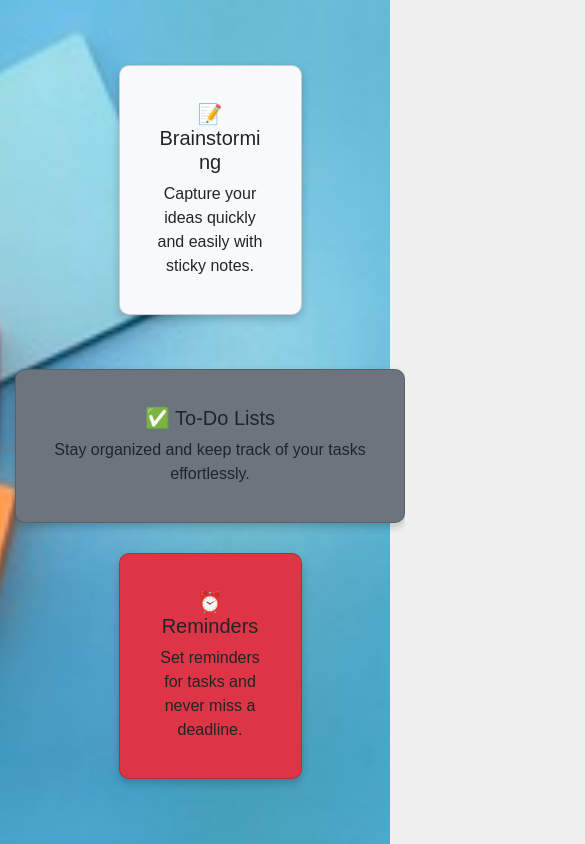
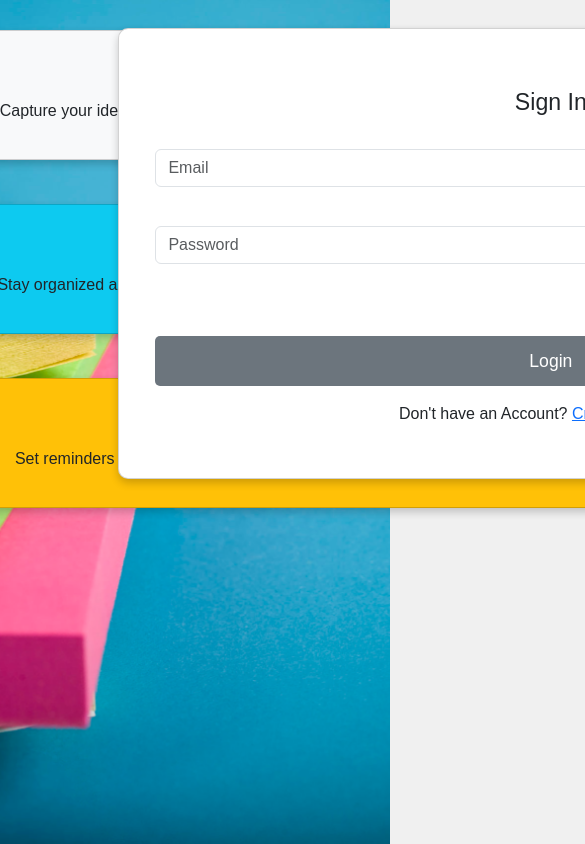
Before and after one commit to SuriyaDharshini-1012/STICKY-NOTES-REACT, a React (Create React App) app: page / in a window 390 px wide. Shown: the top 844 px of the page, 585 px wide, since content can reach past the window. Built offline with nearby package versions, Linux system fonts and the light colour scheme.

Commit message:
completed home page ui

```diff
--- a/src/App.css
+++ b/src/App.css
@@ -4,11 +4,14 @@ body {
   margin: 0;
   padding: 0;
 }
+
 .container {
   display: flex;
-  flex-wrap: wrap;
+  flex-wrap: wrap; /* This allows the items to wrap on smaller screens */
   justify-content: center;
+  padding: 50px 15px;
 }
+
 .card {
   background-color: #fff;
   border-radius: 10px;
@@ -18,21 +21,26 @@ body {
   transition: transform 0.2s;
   width: 300px;
 }
+
 .card:hover {
   transform: scale(1.05);
 }
+
 h2 {
   text-align: center;
   color: #333;
 }
+
 .form-group {
   margin-bottom: 15px;
 }
+
 label {
   display: block;
   margin-bottom: 5px;
   color: #555;
 }
+
 input {
   width: 100%;
   padding: 10px;
@@ -45,13 +53,16 @@ input:focus {
   border-color: #007bff;
   outline: none;
 }
+
 .is-invalid {
   border-color: #dc3545;
 }
+
 .invalid-feedback {
   color: #dc3545;
   font-size: 0.875em;
 }
+
 .btn {
   width: 100%;
   padding: 10px;
@@ -63,88 +74,91 @@ input:focus {
   font-size: 1em;
   transition: background-color 0.2s;
 }
+
 .btn:hover {
   background-color: #0056b3;
 }
-@media (max-width: 600px) {
-  .card {
-    width: 100%;
-  }
-}
+
 body, html {
   height: 100%;
   margin: 0;
 }
+
 .bg-image {
-  background-image: url('../src/assets/backfinal.jpg');
-  /* background-color: #EFDD6F; */
+  background-image: url('../src/assets/backgroundfinal.jpg');
   background-size: cover;
   background-position: center;
   min-height: 100vh;
+  width: 100%;
   display: flex;
   flex-direction: column;
-  /* justify-content: center;
-  align-items: center;   */
   position: sticky;
 }
+
 .container {
-   /* background-color:white;   */
   border-radius: 10px;
   padding: 30px;
-}
-.navbar {
-  background-color:#9e7049;
-  position: absolute;
-  width: 100%;
-  height:100px;
-  z-index: 1000;
-}
-
-.navbar-brand,
-.nav-link {
-  font-size: 0.9rem;
 }
 
 .card-bg {
   width: 400px;
   padding: 2rem;
-  /* background-image: url("../src/asserts/back.png");  */
-
   border-radius: 10px;
   display: flex;
   flex-direction: column;
   justify-content: center;
 }
-.container {
-  padding: 50px 0;
+
+@media (max-width: 1200px) {
+  /* Large screens (tablets in landscape, laptops) */
+  .col-md-6 {
+    width: 50%; /* Each card takes up 50% of the width */
+  }
 }
 
+@media (max-width: 992px) {
+  /* Medium screens (tablets in portrait) */
+  .col-md-6 {
+    width: 100%; /* Cards should take full width */
+  }
+
+  .col-10, .col-8, .col-6 {
+    width: 100%; /* Make all columns stack vertically */
+  }
+}
+
+@media (max-width: 768px) {
+  /* Small screens (phones in landscape) */
+  .col-md-6 {
+    width: 100%; /* Make cards take full width */
+  }
+
+  .col-10, .col-8, .col-6 {
+    width: 100%; /* Stack the columns */
+  }
 
   .card {
-  transition: transform 0.2s;
+    width: 90%; /* Cards take up most of the width on smaller screens */
+  }
 }
 
-.card:hover {
-  transform: scale(1.05);
+@media (max-width: 480px) {
+  /* Extra small screens (phones in portrait) */
+  .col-md-6 {
+    width: 100%; /* Cards take full width */
   }
-.sidebar img{
-  height: 50px;
-  width:50px;
-  cursor:pointer;
+
+  .card {
+    width: 100%; /* Ensure cards take full width */
+    margin: 10px 0; /* Adjust margin between cards */
   }
-.sidebar{
-  display: flex;
-  flex-direction: column;
-  gap: 40%;
 
+  .btn {
+    padding: 12px;
+    font-size: 1.1em;
   }
-.sidebar_list{
-  display: flex;
-  flex-direction: column;
-  gap:40px;
-  align-items: center;
+
+  .container {
+    padding: 20px 10px; /* Adjust container padding */
   }
-.sidebar_list_items{
-  border-radius: 50px;
-
 }
--- a/src/App.js
+++ b/src/App.js
@@ -2,8 +2,7 @@ import React from 'react';
 import { BrowserRouter as Router, Routes, Route } from 'react-router-dom';
 import Home from '../src/pages/Home'
 import SignUp from './auth/SignUp';
-import SignIn from './auth/SignIn';
-import Note from './pages/Note'
+import Note from './pages/Note';
 import Profile from './pages/Profile';
 
 const App = () => {
@@ -11,7 +10,6 @@ const App = () => {
     <Router>
       <Routes>
         <Route path="/" element={<Home />} />
-        <Route path="/SignIn" element={<SignIn />} />
         <Route path="/SignUp" element={<SignUp />} />
         <Route path="Note" element={<Note/>} />
         <Route path="profile" element={<Profile/>} />
--- a/src/Auth/SignUp.jsx
+++ b/src/Auth/SignUp.jsx
@@ -43,7 +43,7 @@ const SignUp = () => {
 
       toast.success("Account created successfully!", {
         autoClose: 3000,
-        onClose: () => navigate('/SignIn'),
+        onClose: () => navigate('/Home'),
       });
 
       reset();
@@ -52,8 +52,6 @@ const SignUp = () => {
       toast.error("Signup failed. Please try again.");
     }
   };
-
-
 
   const formFields = [
     { name: 'firstName', type: 'text', placeholder: 'First Name' },
@@ -65,12 +63,12 @@ const SignUp = () => {
   ];
 
   return (
-    <div className="bg-image d-flex justify-content-center align-items-center" style={{ height: '100vh' }}>
+    <div className=" bg-image d-flex justify-content-center align-items-center" style={{ height: '100vh' }}>
       <div className='card-bg'>
-        <h2 className="mb-4 text-center text-white">Sign Up</h2>
-        <form onSubmit={handleSubmit(onSubmit)} className="border p-3 rounded shadow">
+        <form onSubmit={handleSubmit(onSubmit)} className="card border p-2 rounded shadow" style={{ marginLeft: '200px', width: '500px'}}>
+          <h2 className="">Sign Up</h2>
           {formFields.map(field => (
-            <div className="form-group" key={field.name}>
+            <div className="form-group mb-3" key={field.name}>
               <input
                 type={field.type}
                 className={`form-control ${errors[field.name] ? 'is-invalid' : ''}`}
@@ -80,22 +78,21 @@ const SignUp = () => {
               {errors[field.name] && <div className="invalid-feedback">{errors[field.name].message}</div>}
             </div>
           ))}
-          <div className="form-group form-check">
-          <input
-    type="checkbox"
-    className={`form-check-input ${errors.termsAccepted ? 'is-invalid' : ''}`}
-    {...register("termsAccepted", { required: true })}
-/>
-
-            <label className="form-check-label text-white">
+          <div className="form-group form-check mb-3">
+            <input
+              type="checkbox"
+              className={`form-check-input ${errors.termsAccepted ? 'is-invalid' : ''}`}
+              {...register("termsAccepted", { required: true })}
+            />
+            <label className="form-check-label text-dark">
               I accept the terms and conditions
             </label>
             {errors.termsAccepted && <div className="invalid-feedback">{errors.termsAccepted.message}</div>}
           </div>
-          <button type="submit" className="btn bg-dark btn-block text-white">Create Account</button>
-          <p className="text-center mt-3 text-white">
+          <button type="submit" className="btn bg-secondary btn-block text-white mb-3">Create Account</button>
+          <p className="text-center mt-3 text-dark">
             Already a member? Let’s pick up where you left off!
-            <Link to="/SignIn" className='text-white'> Sign In</Link>
+            <Link to="/" className='text-primary'> Sign In</Link>
           </p>
         </form>
       </div>
--- a/src/pages/Home.jsx
+++ b/src/pages/Home.jsx
@@ -40,10 +40,11 @@ const Home = () => {
   };
 
   return (
-    <div className="bg-image text-center text-dark  min-vh-100">
+    <div className="bg-image text-center text-dark min-vh-100">
       <div className="container text-center">
         <div className="row justify-content-center mb-4">
-          <div className="col-6 mb-4">
+
+          <div className="col-10 mb-4">
             <div className="card bg-light text-dark">
               <div className="card-body">
                 <h5 className="card-title">📝 Brainstorming</h5>
@@ -52,8 +53,8 @@ const Home = () => {
             </div>
           </div>
 
-          <div className="col-6mb-4">
-            <div className="card bg-secondary text-dark">
+          <div className="col-8 mb-4">
+            <div className="card bg-info text-dark">
               <div className="card-body">
                 <h5 className="card-title">✅ To-Do Lists</h5>
                 <p className="card-text">Stay organized and keep track of your tasks effortlessly.</p>
@@ -61,32 +62,21 @@ const Home = () => {
             </div>
           </div>
 
-          <div className="col-6 mb-4">
-            <div className="card bg-danger text-dark">
+          <div className="col-6 mb-6">
+            <div className="card bg-warning text-dark">
               <div className="card-body">
                 <h5 className="card-title">⏰ Reminders</h5>
                 <p className="card-text">Set reminders for tasks and never miss a deadline.</p>
               </div>
             </div>
           </div>
-        </div>
-
-        {/* Get Started Section */}
-        <div className="mb-4">
-          {/* <h2 className="mt-4 mb-3">Post-it-Note</h2>
-          <h3 className="mb-4">Set reminders for task </h3> */}
-          <h3>Get Started !</h3>
-        </div>
 
 
-        <div className="mb-5">
-          <div className="card w-100 col-md-6 col-12 ">
-            <div className="card-body">
-              <h3 className="card-title text-center">Sign In</h3>
-
+          <div className="col-md-6" style={{ marginTop: '-500px', marginLeft: '1000px' }}>
+            <div className="card w-75" >
+              <div className="card-body mt-4">
+                <h3 className="card-title text-center">Sign In</h3><br></br>
                 <form onSubmit={handleSubmit(onSubmit)}>
-
-                {/* Email Field */}
                  <div className="form-group">
                     <input
                       type="email"
@@ -96,8 +86,8 @@ const Home = () => {
                     />
                     {errors.email && <div className="invalid-feedback">{errors.email.message}</div>}
                   </div>
-
-                {/* Password Field */}
+<br></br>
+                  {/* Password Input */}
                   <div className="form-group">
                     <input
                       type="password"
@@ -105,24 +95,25 @@ const Home = () => {
                       {...register("password")}
                       placeholder="Password"
                     />
+                    <p className="mt-2 text-end">
+                      <Link to="/ForgotPassword" className="text-primary">Forgot Password?</Link>
+                    </p>
                     {errors.password && <div className="invalid-feedback">{errors.password.message}</div>}
                   </div>
 
-                {/* Submit Button */}
-                <button type="submit" className="btn bg-dark btn-block text-white" disabled={isLoading}>
+                  <br />
+                  <button type="submit" className="btn bg-secondary btn-block text-lite" disabled={isLoading}>
                     {isLoading ? 'Logging in...' : "Login"}
                   </button>
-
-                {/* Error Message */}
+                  <br />
                   {isError && (
                     <div className="alert alert-danger mt-3">
                       <strong>Error:</strong> {error?.data?.message || 'Login failed. Please try again.'}
                     </div>
                   )}
 
-                {/* Sign Up Link */}
-                <p className="mt-3 text-center">
-                  Don't have an Account? <Link to="/SignUp" className="text-dark">Create an account</Link>
+                  <p className="mt-3 text-center text-dark">
+                    Don't have an Account? <Link to="/SignUp" className="text-primary">Create an account</Link>
                   </p>
                 </form>
               </div>
@@ -131,6 +122,7 @@ const Home = () => {
 
         </div>
       </div>
+    </div>
   );
 };
 
```
Also changed, not shown: src/component/Sidebar.jsx (deleted, +0 -25 lines), src/assets/backgroundfinal.jpg (added). Lines whose indentation alone changed are shown as unchanged.
